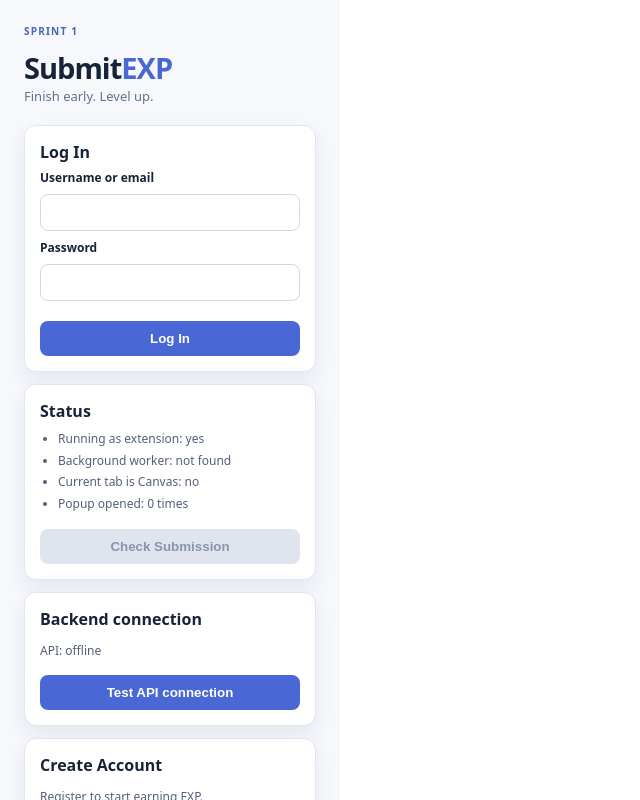
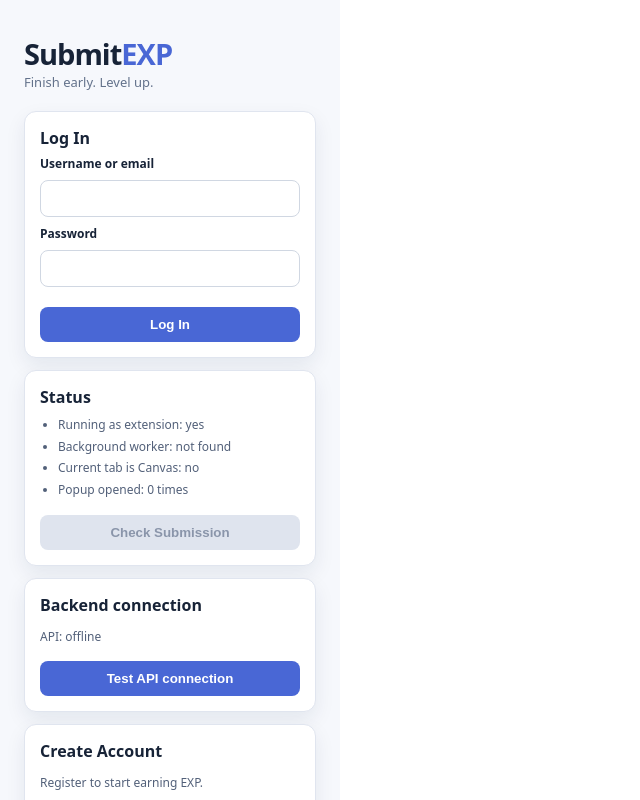
Before and after one commit to Mrrpyy/SubmitEXP, a React (Vite) app in the folder extension/: page / in a window 1280 px wide. Shown: the top 800 px of the page, without its empty margins (0-640 px from the left). Built offline with nearby package versions, Linux system fonts and the light colour scheme; no server answers.

Commit message:
removed sprint 1 from extension

```diff
--- a/extension/src/App.tsx
+++ b/extension/src/App.tsx
@@ -415,7 +415,6 @@ async function handleApplyYears() {
   }
   return (
     <main className="shell">
-      <div className="tag">SPRINT 1</div>
 
       <h1>
         Submit<span>EXP</span>
```
